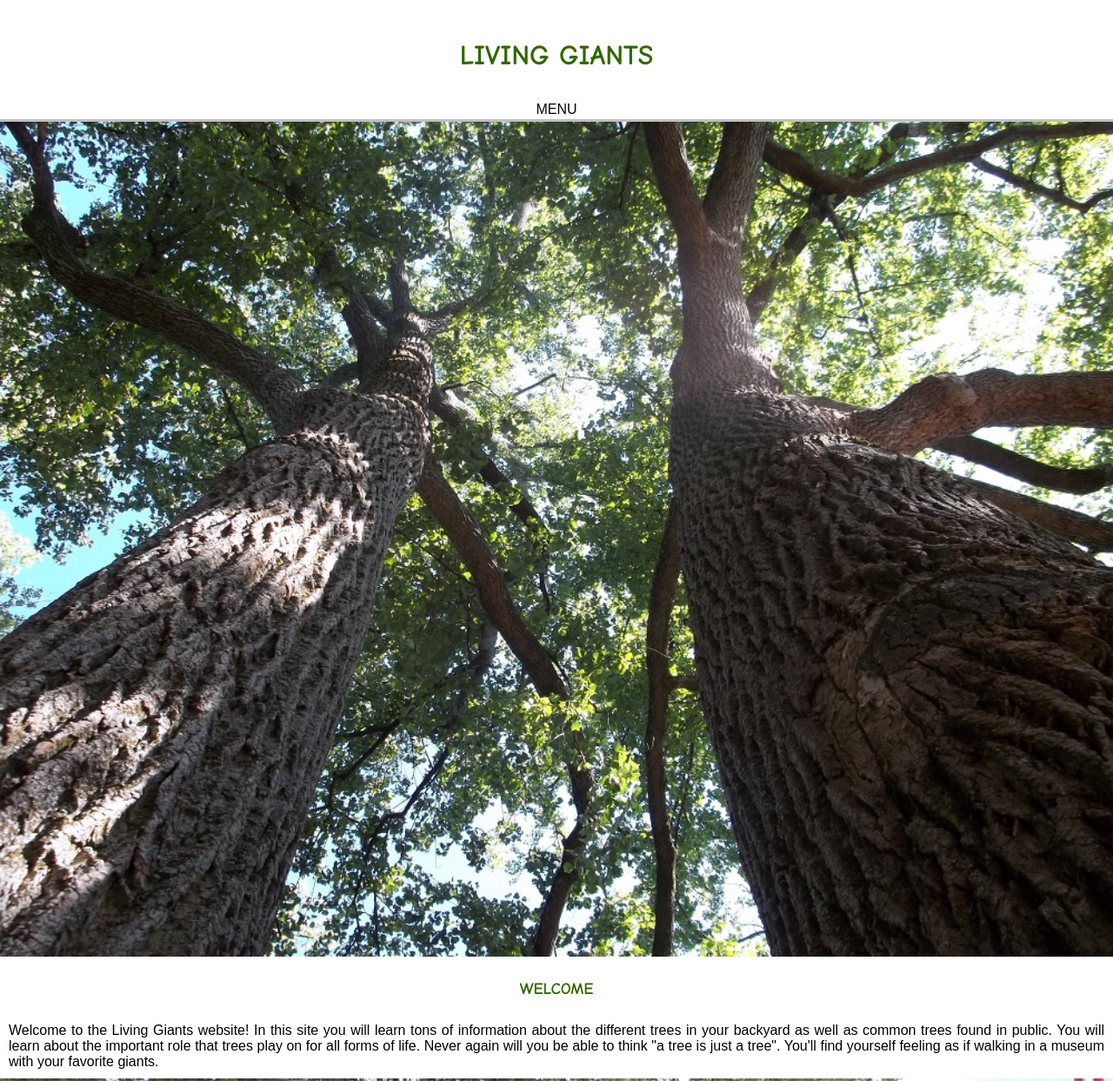
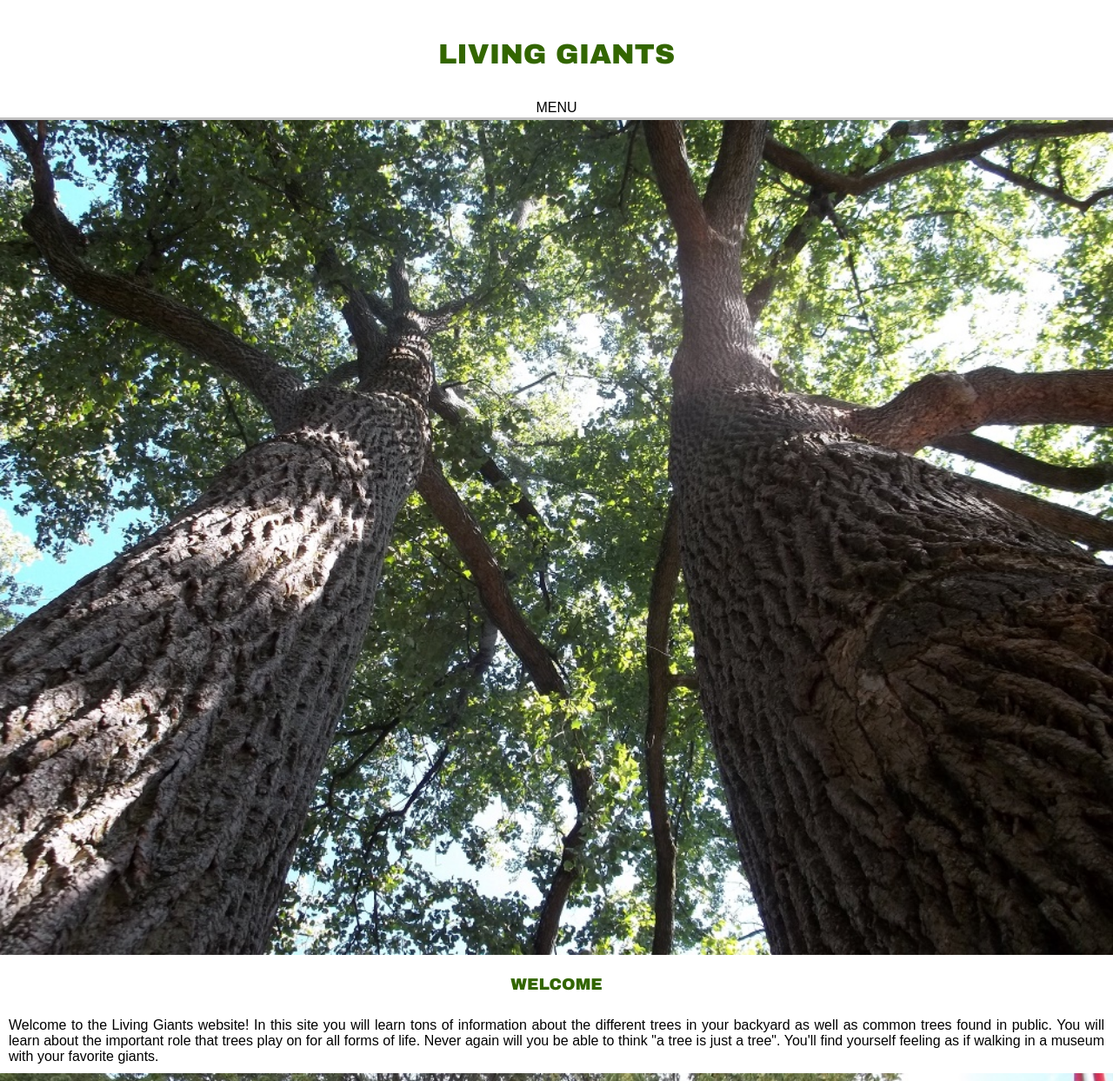
Before and after one commit to thetekkenmaster/livinggiants, a plain HTML site: page index.html in a window 1280 px wide. Shown: the top 1243 px of the page at 87% size. Drawn offline with Linux system fonts and the light colour scheme.

Commit message:
Update style.css

```diff
--- a/style.css
+++ b/style.css
@@ -10,7 +10,7 @@ header {
 	border-bottom: solid #c0c0c0 .2em;
 }
 header h1 {
-	font-family: cooper, comic sans ms;
+	font-family: cooper, arial black, comic sans ms;
 }
 header h1 a {
 	text-decoration: none;
@@ -56,7 +56,7 @@ section img {
 }
 section h3 {
 	color: #336600;
-	font-family: cooper, comic sans ms;
+	font-family: cooper, arial black, comic sans ms;
 }
 section p {
 	padding: 10px;
```
